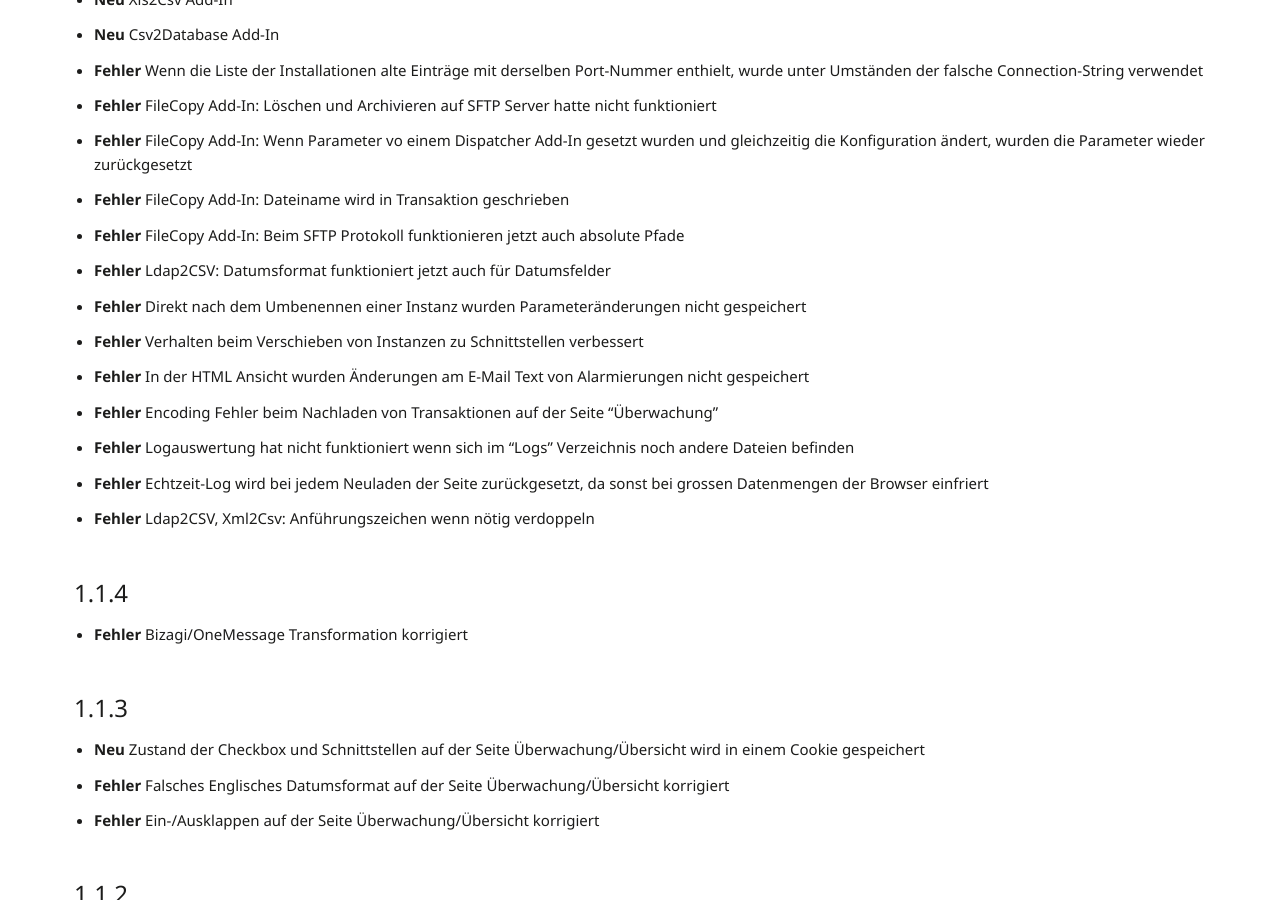
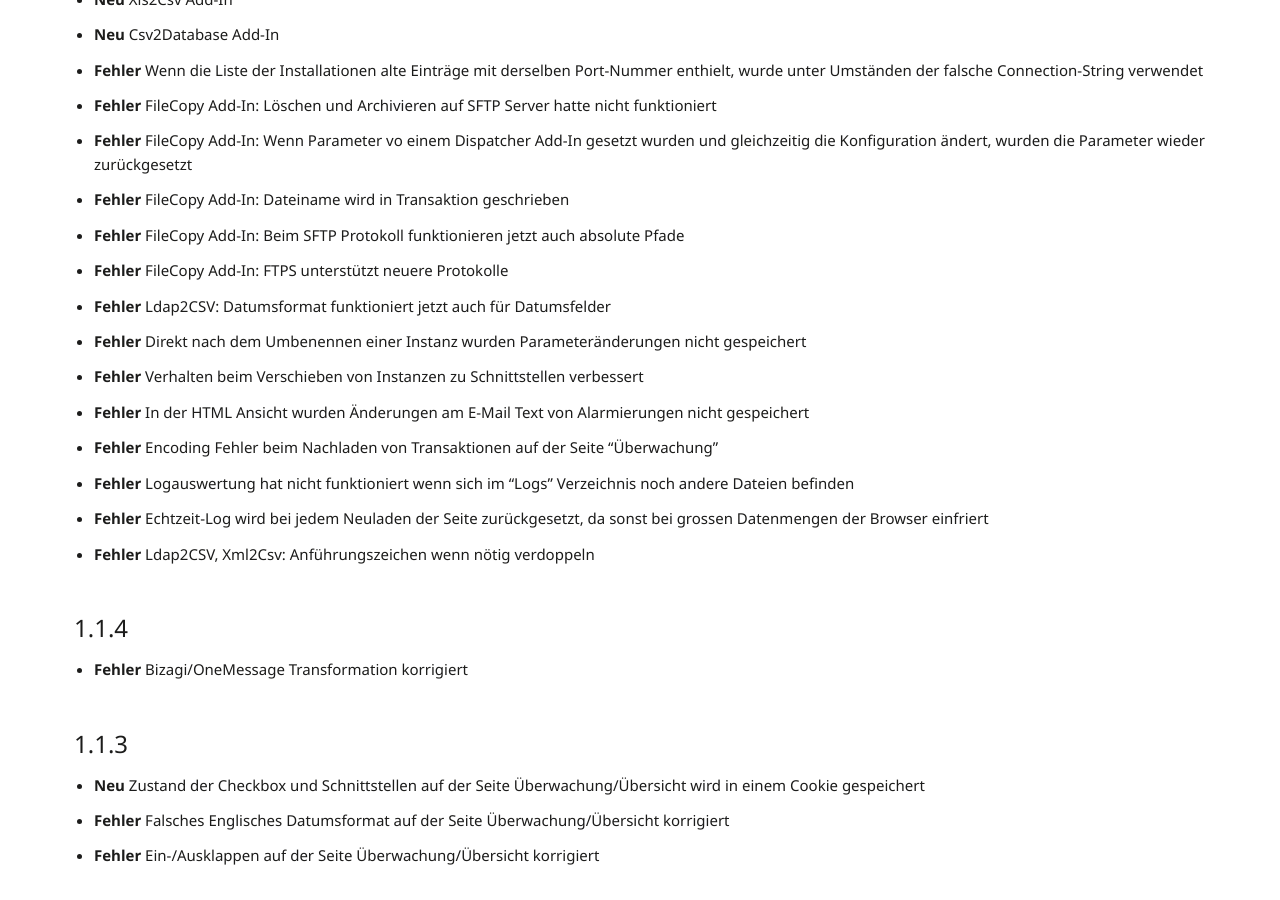
Before and after one commit to primesoft-group/oneconnexx-docs, a Jekyll site: the page built from _pages/setup/de/releasenotes.md, in a window 1280 px wide and 900 px high, scrolled down 850 px. Built offline with Jekyll 4.4.1, drawn with Linux system fonts in a browser that asks for light colours; nearby versions of some CDN libraries; some web fonts are replaced.

Commit message:
Update releasenotes.md

```diff
--- a/_pages/setup/de/releasenotes.md
+++ b/_pages/setup/de/releasenotes.md
@@ -25,6 +25,7 @@ permalink: "setup/de/releasenotes/"
 * __Fehler__ FileCopy Add-In: Wenn Parameter vo einem Dispatcher Add-In gesetzt wurden und gleichzeitig die Konfiguration ändert, wurden die Parameter wieder zurückgesetzt
 * __Fehler__ FileCopy Add-In: Dateiname wird in Transaktion geschrieben
 * __Fehler__ FileCopy Add-In: Beim SFTP Protokoll funktionieren jetzt auch absolute Pfade
+* __Fehler__ FileCopy Add-In: FTPS unterstützt neuere Protokolle
 * __Fehler__ Ldap2CSV: Datumsformat funktioniert jetzt auch für Datumsfelder
 * __Fehler__ Direkt nach dem Umbenennen einer Instanz wurden Parameteränderungen nicht gespeichert
 * __Fehler__ Verhalten beim Verschieben von Instanzen zu Schnittstellen verbessert
```
